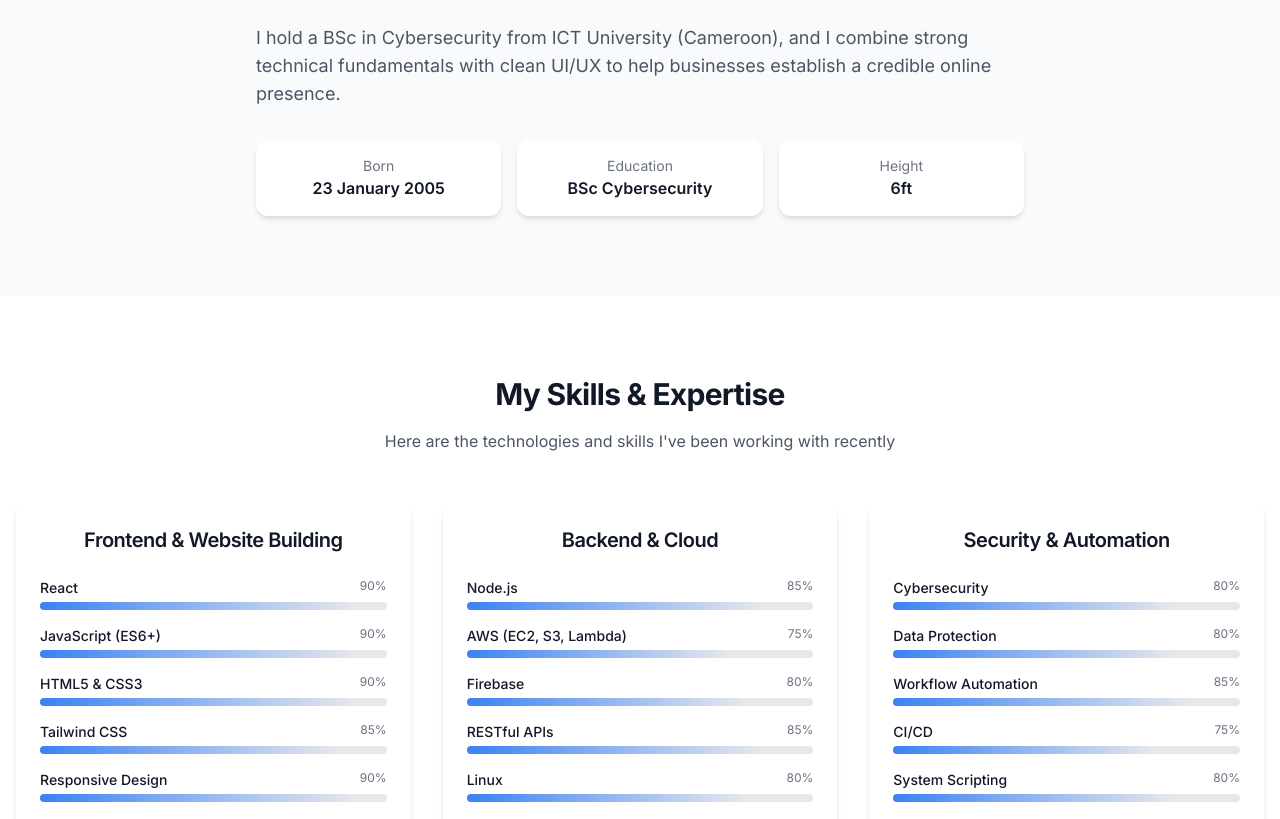
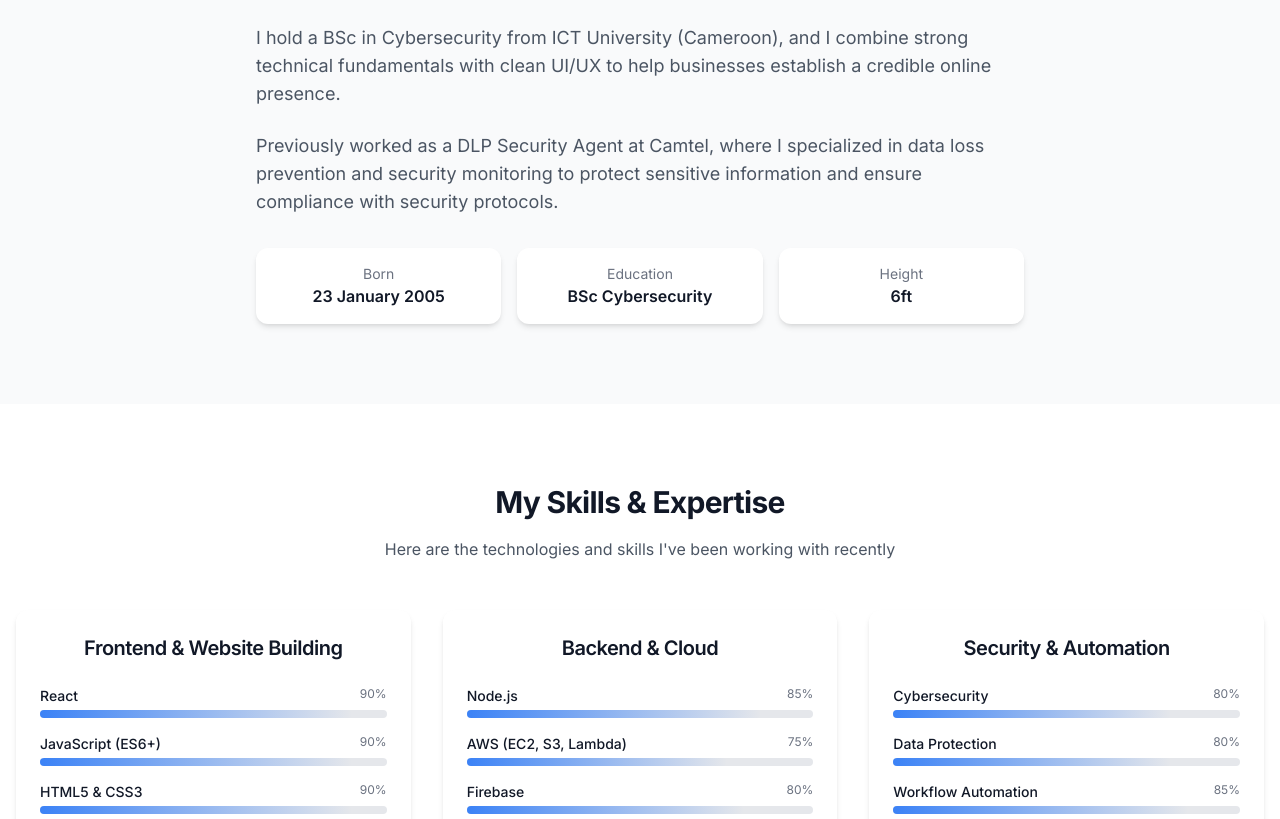
Before and after one commit to Torpdoug11/Portfolio, a React (Vite) app: page / in a window 1280 px wide. Shown: the part 1020-1839 px from the top of the page. Built offline with nearby package versions, Linux system fonts and the light colour scheme.

Commit message:
Add Camtel DLP Security Agent work experience to About section

```diff
--- a/src/App.tsx
+++ b/src/App.tsx
@@ -105,8 +105,11 @@ const App = () => {
               <p className="text-lg mb-6">
                 I design and build modern, responsive websites and secure, scalable applications, with strong foundations in cloud systems, networking, and cybersecurity.
               </p>
+              <p className="text-lg mb-6">
+                I hold a BSc in Cybersecurity from ICT University (Cameroon), and I combine strong technical fundamentals with clean UI/UX to help businesses establish a credible online presence.
+              </p>
               <p className="text-lg">
-                I hold a BSc in Cybersecurity from ICT University (Cameroon), and I combine strong technical fundamentals with clean UI/UX to help businesses establish a credible online presence.
+                Previously worked as a DLP Security Agent at Camtel, where I specialized in data loss prevention and security monitoring to protect sensitive information and ensure compliance with security protocols.
               </p>
 
               <div className="mt-8 grid grid-cols-1 sm:grid-cols-3 gap-4">
```
